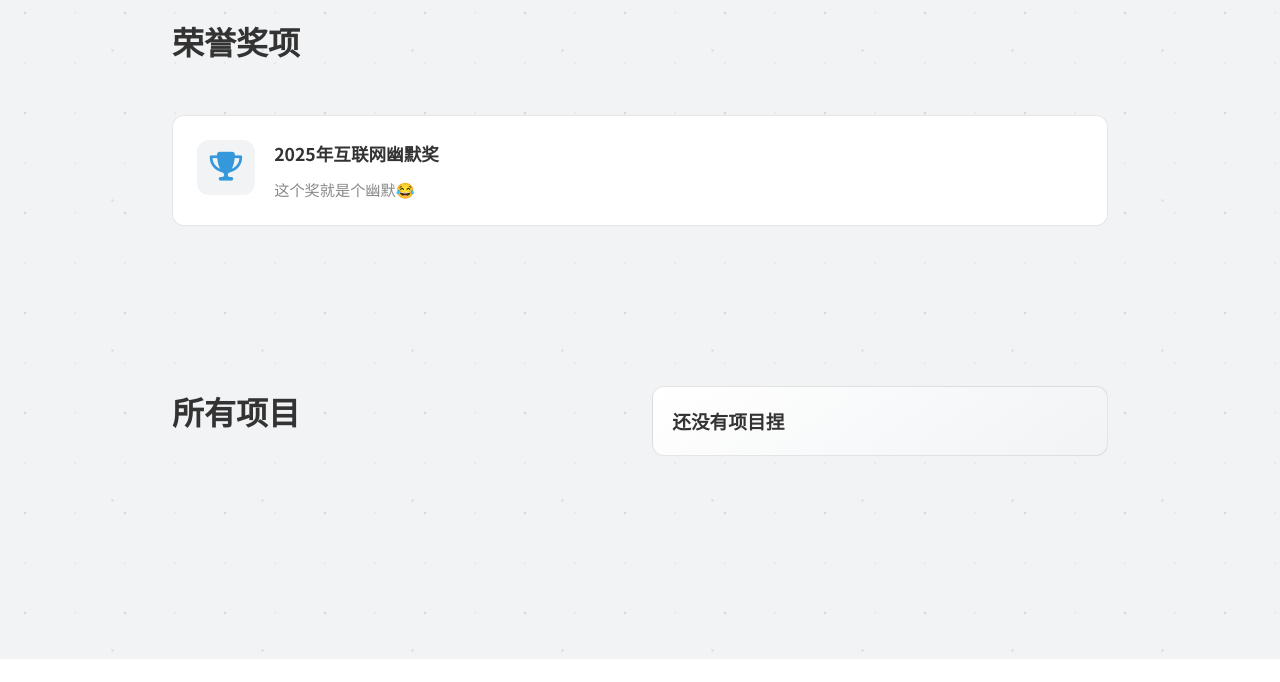
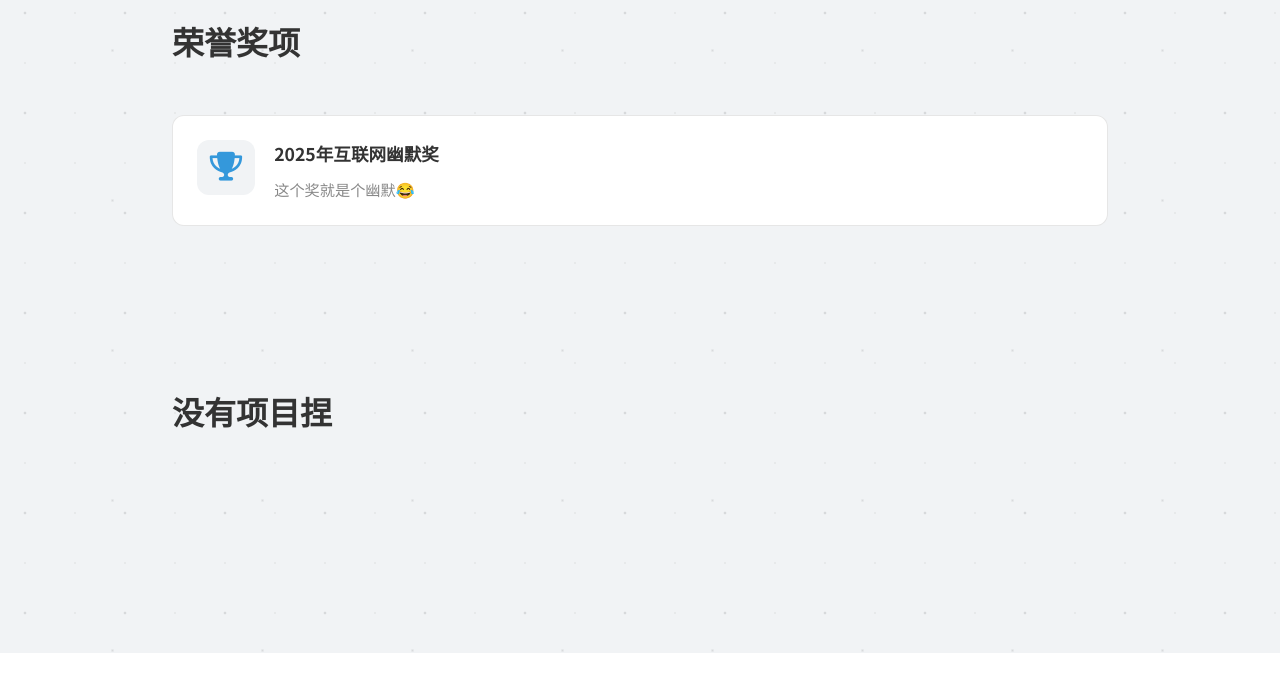
Before and after one commit to c10ck-p/c10ck-p, a plain HTML site: page index.html in a window 1280 px wide. Shown: the part 1712-2394 px from the top of the page. Drawn offline with Linux system fonts and the light colour scheme; a web font is replaced by a local one.

Commit message:
update index

```diff
--- a/index.html
+++ b/index.html
@@ -5,7 +5,7 @@
     <meta charset="UTF-8">
     <meta name="viewport" content="width=device-width, initial-scale=1.0">
     <title>Clockの主页</title>
-    <meta name="description" content="Hao的个人主页，全栈开发工程师，TuneFree音乐播放器作者。热爱编程与技术创新，擅长Vue3、Node.js、PHP等技术栈。">
+    <meta name="description" content="Clock的个人主页，全栈开发工程师，TuneFree音乐播放器作者。热爱编程与技术创新，擅长Vue3、Node.js、PHP等技术栈。">
     <meta name="keywords" content="是青旨啊, 伊卜拉伊木·买买提江, 全栈开发, Vue3, Node.js, PHP, Electron, TuneFree">
     <meta name="author" content="是青旨啊(伊卜拉伊木·买买提江)">
     <link rel="canonical" href="https://c10ck.top">
@@ -184,10 +184,10 @@
 
         <section id="projects" class="section">
             <div class="card">
-                <h2>所有项目</h2>
-                <div class="project-card">
-                    <h3>还没有项目捏</h3>
-                    <!-- <img src="./imgs/nprepo.png" alt="TuneFree项目预览" class="project-image">
+                <h2>没有项目捏</h2>
+                <!-- <div class="project-card">
+
+                    <img src="./imgs/nprepo.png" alt="TuneFree项目预览" class="project-image">
                     <div class="project-content">
                         <h3>NP REPO</h3>
                         <p>🐮🍺源~苹果越狱源和一些越狱工具</p>
@@ -198,8 +198,8 @@
                         <div class="project-links">
                             <a href="https://apt.haonp.top" target="_blank"><i class="fas fa-globe"></i> 官网</a>
                         </div>
-                    </div> -->
-                </div>
+                    </div>
+                </div> -->
                 <!--
                 <div class="project-card">
                     <div class="project-content">
```
